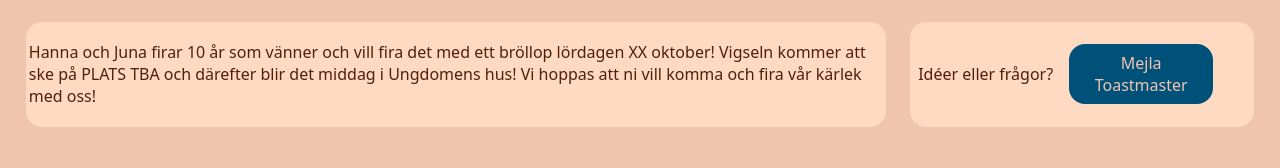
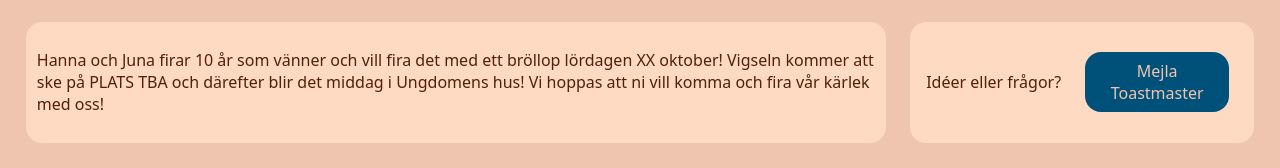
Before and after one commit to Serenewisdom/brollopssida, a plain HTML site: page index.html in a window 1280 px wide. Shown: the part 1113-1281 px from the top of the page. Drawn offline with Linux system fonts and the light colour scheme.

Commit message:
Minifix, la in padding på p

```diff
--- a/style.css
+++ b/style.css
@@ -157,6 +157,10 @@ footer a {
   border-radius: 1rem;
 }
 
+p {
+    padding: 0.5rem;
+}
+
 img {
   display: block;
   border-radius: 1rem;
```
